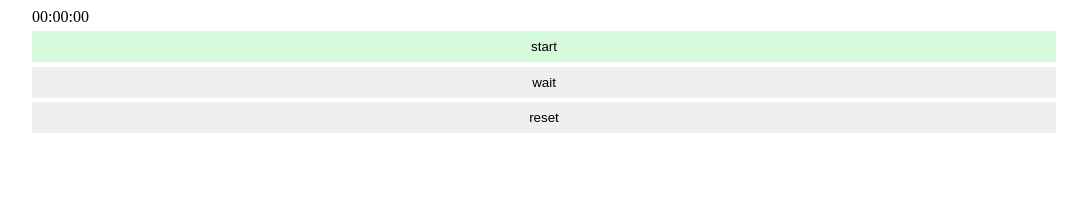
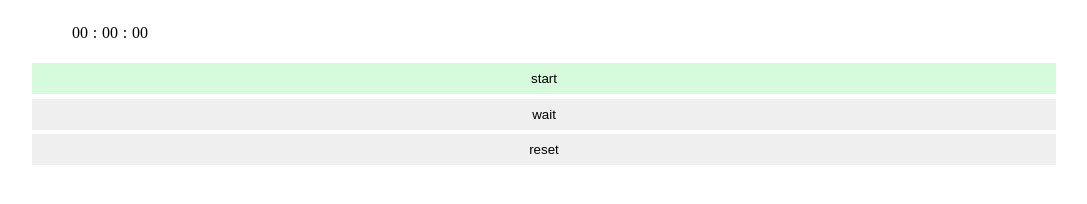
Before and after one commit to llex1/stopwatch, a React app: page / in a window 1280 px wide. Shown: the whole page, without its empty margins (96-1183 px from the left). Built offline with nearby package versions, Linux system fonts and the light colour scheme.

Commit message:
rebuild_logic

```diff
--- a/src/App/App.js
+++ b/src/App/App.js
@@ -6,7 +6,7 @@ import { interval } from "rxjs";
 import styles from "./App.module.scss";
 
 function App() {
-  const DOM = {};
+  const DOM = [];
   const [additionalStyle, handelAdditionalStyle] = useState(styles.start);
   const [subscriptions, handleSubscriptions] = useState({});
 
@@ -18,41 +18,65 @@ function App() {
     return result;
   }
 
-  //! 23:59:59
   function stopwatch() {
-    DOM.sec.dataset.value < 59
-      ? increment(DOM.sec)
-      : increment(DOM.min, DOM.sec);
-    function increment(incrementDomElement, resetDomElement) {
-      switch (resetDomElement) {
-        case DOM.sec:
-          handleReset([resetDomElement]);
-          ++incrementDomElement.dataset.value;
-          incrementDomElement.innerText = fixValue(incrementDomElement);
-          break;
-        case DOM.min:
+    DOM[0].dataset.value < +DOM[0].dataset.limit
+      ? increment([DOM[0]])
+      : newRound();
 
-          break;
-        default:
-          ++incrementDomElement.dataset.value;
-          incrementDomElement.innerText = fixValue(incrementDomElement);
+    function newRound() {
+      const [inc, res] = checkValue();
+      res.push(DOM[0]);
+      increment(inc);
+      handleReset(res);
+    }
+
+    function checkValue() {
+      const inc = [],
+        res = [];
+      for (let i = 1; i < DOM.length; i++) {
+        if (+DOM[i].dataset.value < +DOM[i].dataset.limit) {
+          inc.push(DOM[i]);
+          return [inc, res];
+        }
+        if (+DOM[i].dataset.value === +DOM[i].dataset.limit) {
+          res.push(DOM[i]);
+        }
+      }
+      return [inc, res];
+    }
+
+    function increment(arrOfDomElement) {
+      if (Array.isArray(arrOfDomElement) && arrOfDomElement.length === 1) {
+        ++arrOfDomElement[0].dataset.value;
+        arrOfDomElement[0].innerText = fixValue(arrOfDomElement[0]);
+      }
+      if (Array.isArray(arrOfDomElement) && arrOfDomElement.length > 1) {
+        arrOfDomElement.forEach((el) => {
+          ++el.dataset.value;
+          el.innerText = fixValue(el);
+        });
       }
     }
   }
 
   function handleStart() {
-    const id = interval(100).subscribe(stopwatch);
+    const id = interval(16).subscribe(stopwatch);
     handleSubscriptions({ interval: id });
   }
   function handleStop() {
     subscriptions.interval?.unsubscribe();
     handleSubscriptions({ interval: null });
   }
-  function handleReset(arrOfDomElement) {
-    if (!arrOfDomElement) {
-      handleReset(Object.values(DOM));
+  function handleReset(arrOfDomElement = DOM) {
+    if (Array.isArray(arrOfDomElement) && arrOfDomElement.length === 1) {
+      arrOfDomElement[0].innerText = "00";
+      arrOfDomElement[0].dataset.value = "0";
     }
-    if (arrOfDomElement) {
+    if (
+      arrOfDomElement &&
+      Array.isArray(arrOfDomElement) &&
+      arrOfDomElement.length > 1
+    ) {
       arrOfDomElement.forEach((el) => {
         el.innerText = "00";
         el.dataset.value = "0";
@@ -62,9 +86,8 @@ function App() {
 
   // lifecycle methods
   useEffect(() => {
-    DOM.sec = document.querySelector("#sec");
-    DOM.min = document.querySelector("#min");
-    DOM.hour = document.querySelector("#hour");
+    DOM.push(...[...document.querySelector("#clockFace").children].reverse());
+    // DOM.last = function(){return this[this.length-1]};
   });
   useEffect(() => {
     return () => handleStop();
@@ -72,19 +95,17 @@ function App() {
   // lifecycle methods  ______END______
   return (
     <div className={styles.gridContainer}>
-      <div>
-        <span id="hour" data-value="0">
+      <ul id="clockFace" className={styles.clockFace}>
+        <li data-value="0" data-limit="24">
           00
-        </span>
-        :
-        <span id="min" data-value="0">
+        </li>
+        <li data-value="0" data-limit="59">
           00
-        </span>
-        :
-        <span id="sec" data-value="0">
+        </li>
+        <li data-value="0" data-limit="59">
           00
-        </span>
-      </div>
+        </li>
+      </ul>
       <button
         type="button"
         id="start&stop"
--- a/src/App/App.module.scss
+++ b/src/App/App.module.scss
@@ -6,8 +6,16 @@
   row-gap: .3rem
 
 }
-
-
+.clockFace {
+  list-style: none;
+  display: flex;
+  &>* {
+    &:not(:last-child)::after{
+      content: ':';
+      padding: 0 0.3rem;
+    }
+  }
+}
 
 .btn {
   padding: 0.5rem 1rem;
```
